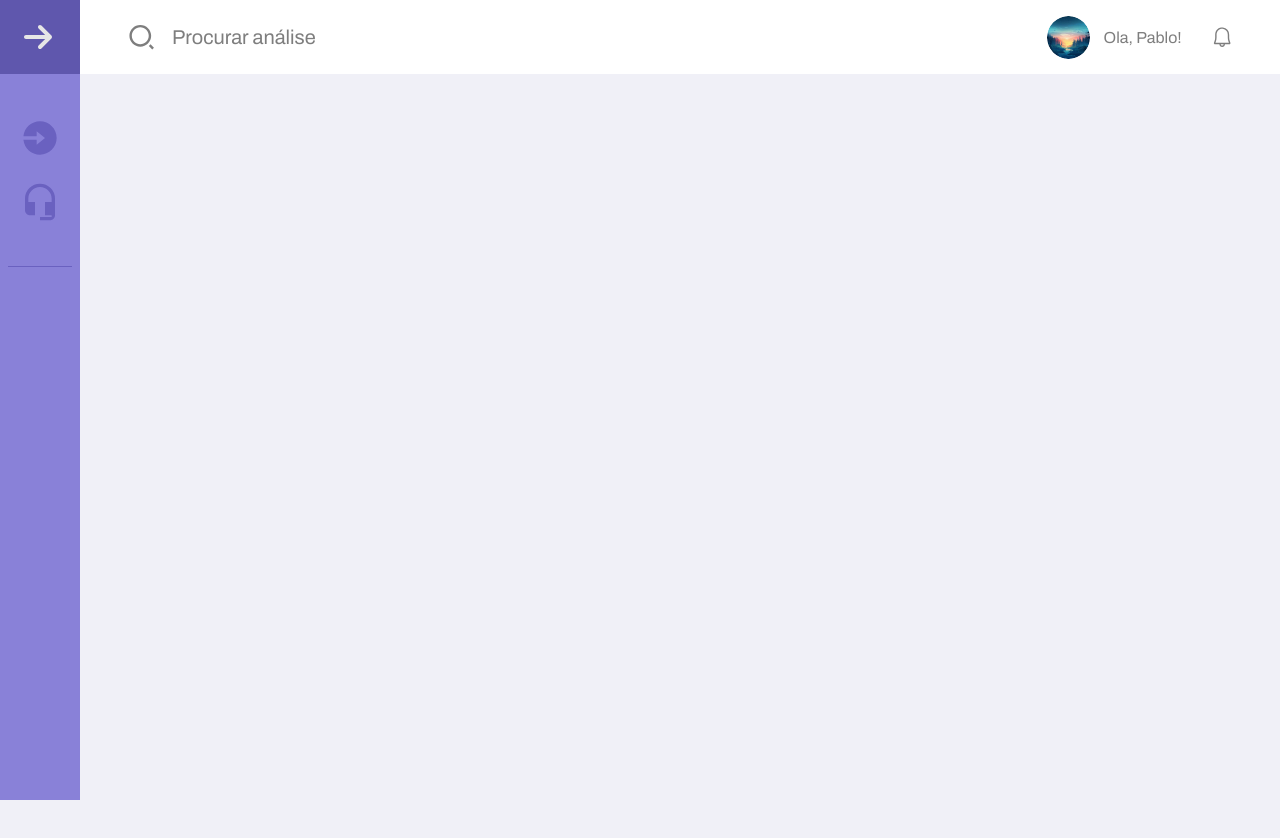
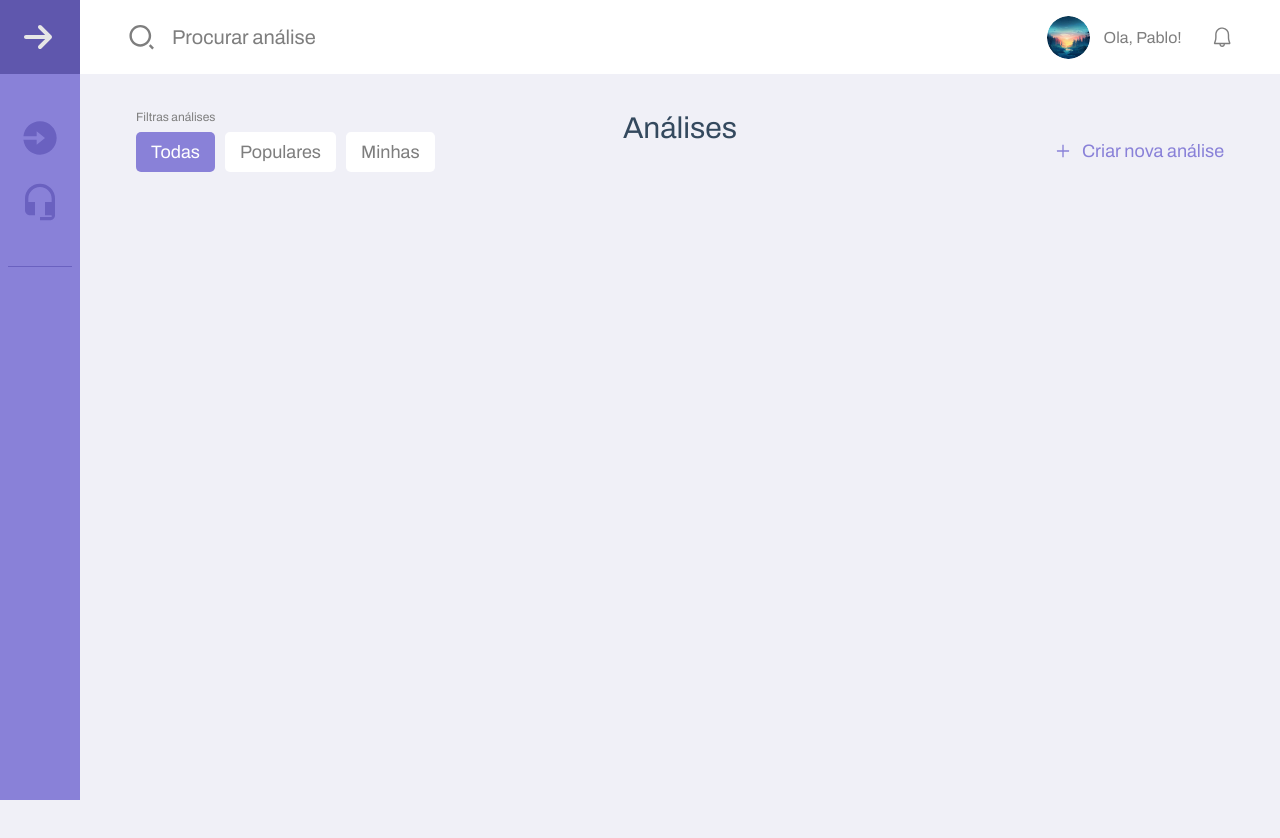
Before and after one commit to pablohariel/youtube-analysis-web, a React (Vite) app: page / in a window 1280 px wide. Shown: the top 838 px of the page. Built offline with nearby package versions, Linux system fonts and the light colour scheme.

Commit message:
feat: create secondary top  bar - 0.1

```diff
--- /dev/null
+++ b/src/components/SecondaryTopBar/index.tsx
@@ -0,0 +1,25 @@
+import { AiOutlinePlus } from 'react-icons/ai'
+
+import styles from './styles.module.scss'
+
+const SecondaryTopBar: React.FC = () => {
+  return (
+    <div className={styles.secondaryTopBarWrapper}>
+      <div className={styles.filtersWrapper}>
+        <span className={styles.filterText}>Filtras análises</span>
+        <div className={styles.btnGroup}>
+          <button className={styles.btnSelected}>Todas</button>
+          <button className={styles.btnUnselected}>Populares</button>
+          <button className={styles.btnUnselected}>Minhas</button>
+        </div>
+      </div>
+      <h1 className={styles.title}>Análises</h1>
+      <div className={styles.btnCreateAnalysis}>
+
+        <button><AiOutlinePlus /><span>Criar nova análise</span></button>
+      </div>
+    </div>
+  )
+}
+
+export { SecondaryTopBar }
--- /dev/null
+++ b/src/components/SecondaryTopBar/styles.module.scss
@@ -0,0 +1,135 @@
+.secondaryTopBarWrapper {
+  margin-top: 0.625rem;
+  width: 100%;
+  display: flex;
+  align-items: center;
+  justify-content: space-between;
+  height: 5.5rem;
+
+  padding-left: 3.50rem;
+  padding-right: 3.50rem;
+
+  .filtersWrapper {
+    flex: 1;
+    height: 100%;
+    display: flex;
+    flex-direction: column;
+    justify-content: flex-end;
+
+    .filterText {
+      font-size: 0.75rem;
+      color: #7E7E7E;
+    }
+
+    .btnGroup {
+      display: flex;
+      margin-top: 0.5rem;
+
+      .btnSelected, .btnUnselected {
+        height: 2.5rem;
+        font-size: 1.125rem;
+        padding: 0.688rem 0.938rem 0.688rem 0.938rem;
+        border-radius: 0.313rem;
+        border: none;
+        font-weight: normal;
+        display: flex;
+        justify-content: center;
+        align-items: center;
+        margin-right: 0.625rem;
+        cursor: pointer;
+      }
+
+      .btnSelected {
+        background-color: #8981D8;
+        color: #fff;
+      }
+
+      .btnUnselected {
+        background-color: #FFF;
+        color: #7E7E7E;
+      }
+    }
+
+
+  }
+
+  .title {
+    flex: 1;
+    text-align: center;
+    font-size: 1.875rem;
+    color: #34495E;
+    font-weight: normal;
+  }
+
+  .btnCreateAnalysis {
+    display: flex;
+    justify-content: flex-end;
+    flex: 1;
+    height: 100%;
+    align-items: flex-end;
+
+    button {
+      font-size: 1.125rem;
+      color: #8981D8;
+      background-color: transparent;
+      border: none;
+      padding-bottom: 0.688rem;
+
+      display: flex;
+      align-items: center;
+
+      svg {
+        margin-right: 0.6rem;
+      }
+
+      cursor: pointer;
+    }
+  }
+}
+
+@media only screen and (max-width: 1100px) {
+  .secondaryTopBarWrapper {
+    .filtersWrapper {
+      .btnGroup {
+        display: flex;
+        flex-direction: column;
+
+        .btnSelected, .btnUnselected {
+          max-width: 5rem;
+          height: 2.5rem;
+          font-size: 1.125rem;
+          padding: 0.688rem 0.938rem 0.688rem 0.938rem;
+          border-radius: 0.313rem;
+          border: none;
+          font-weight: normal;
+          display: flex;
+          justify-content: center;
+          align-items: center;
+          margin-right: 0.625rem;
+          cursor: pointer;
+        }
+        .btnUnselected {
+          display: none;
+        }
+      }
+    }
+  }
+}
+
+@media only screen and (max-width: 800px) {
+  .secondaryTopBarWrapper {
+    .filtersWrapper {
+      display: none;
+    }
+
+    .btnCreateAnalysis {
+      position: fixed;
+      bottom: 20px;
+      right: 20px;
+
+      span {
+        font-size: 20px;
+      }
+    }
+  }
+}
--- a/src/pages/Home/index.tsx
+++ b/src/pages/Home/index.tsx
@@ -1,6 +1,7 @@
 import { useState } from 'react'
 
 import { LeftBar } from '../../components/LeftBar'
+import { SecondaryTopBar } from '../../components/SecondaryTopBar'
 import { TopBar } from '../../components/TopBar'
 
 import styles from './styles.module.scss'
@@ -13,6 +14,7 @@ const Home: React.FC = () => {
       <LeftBar open={open} setOpen={setOpen} />
       <div className={styles.main}>
         <TopBar />
+        <SecondaryTopBar />
       </div>
     </div>
   )
```
Also changed, not shown: src/components/LeftBar/styles.module.scss (line endings or trailing spaces).
